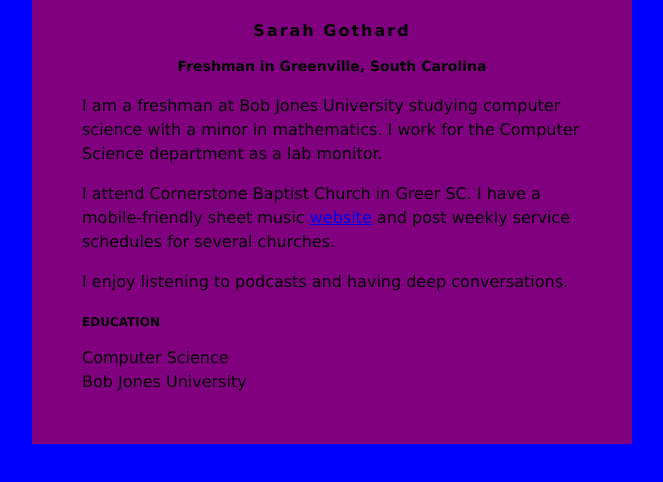
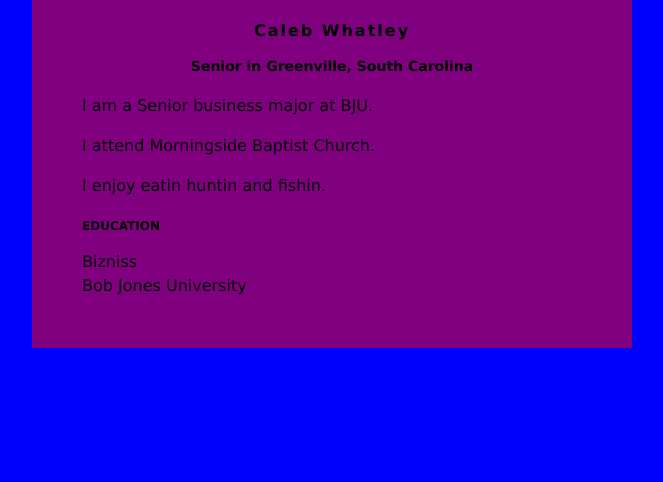
Before and after one commit to ListoCalisto/ListoCalisto.github.io, a plain HTML site: page index.html in a window 1280 px wide. Shown: the whole page, without its empty margins (308-971 px from the left). Drawn offline with Linux system fonts and the light colour scheme.

Commit message:
Update index.html

```diff
--- a/index.html
+++ b/index.html
@@ -30,21 +30,18 @@ h3 {
 </head>
 <body>
     <div id="content">
-        <h1>Sarah Gothard</h1>
-        <h2>Freshman in Greenville, South Carolina</h2>
+        <h1>Caleb Whatley</h1>
+        <h2>Senior in Greenville, South Carolina</h2>
 
-         <p>I am a freshman at Bob Jones University studying computer science with a minor in
-            mathematics. I work for the Computer Science department as a lab monitor.</p>
+         <p>I am a Senior business major at BJU.</p>
          <p>
-            I attend Cornerstone Baptist Church in Greer SC. I have a mobile-friendly
-            sheet music <a href="https://mobilehymns.org/">website</a> and post weekly service
-            schedules for several churches.
+            I attend Morningside Baptist Church.
          </p>
          <p>
-            I enjoy listening to podcasts and having deep conversations.
+            I enjoy eatin huntin and fishin.
          </p>
         <h3>EDUCATION</h3>
-        Computer Science<br />
+        Bizniss <br />
         Bob Jones University
     </div>
 
```
